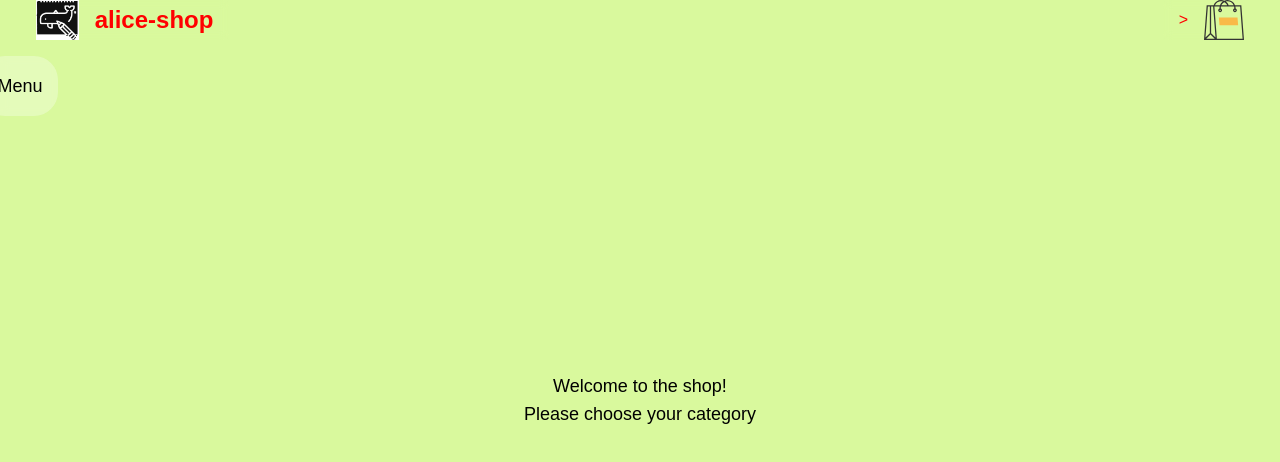
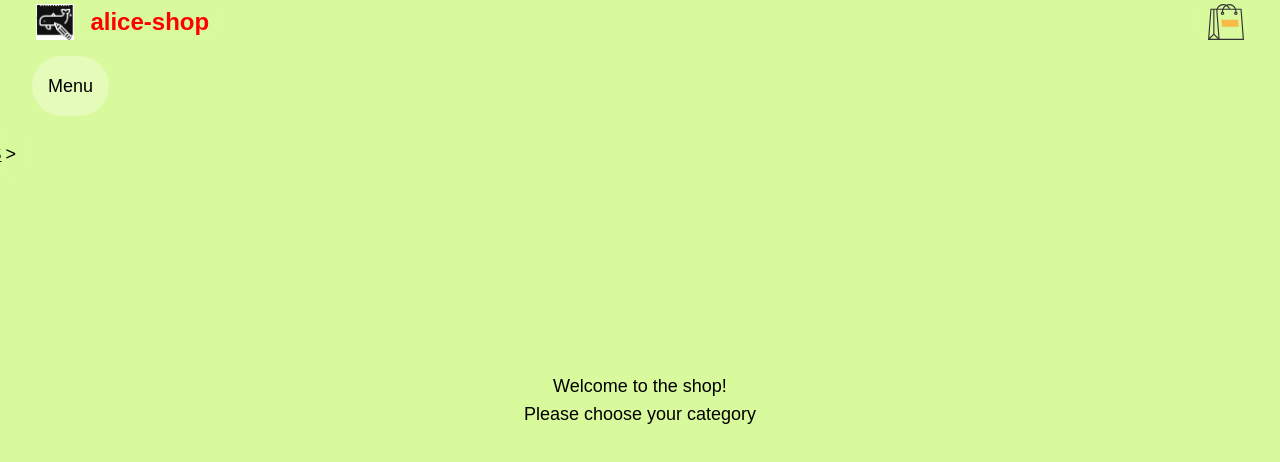
Before and after one commit to AliceSteel/alice-shop, a Nuxt app: page / in a window 1280 px wide. Shown: the top 462 px of the page. Built offline with nearby package versions, Linux system fonts and the light colour scheme.

Commit message:
fixed menu toggle

```diff
--- a/components/AppHeader.vue
+++ b/components/AppHeader.vue
@@ -1,6 +1,6 @@
 <template>
   <header
-    class="w-full px-9 h-10 fixed top-0 left-0 z-10 flex justify-end items-center text-black"
+    class="w-full px-9 py-1 h-11 fixed top-0 left-0 z-10 flex justify-end items-center text-black"
   >
     <nuxt-link
       to="/"
@@ -16,7 +16,7 @@
       title="Cart"
       class="h-full flex items-center gap-4 bg-transparent pl-4 backdrop-blur-sm"
     >
-      ><svg
+      <svg
         height="100%"
         version="1.1"
         id="Layer_1"
--- a/components/AppMenu.vue
+++ b/components/AppMenu.vue
@@ -1,12 +1,9 @@
 <template>
   <nav
-    class="fixed z-20 top-10 -left-40 flex flex-col gap-2 items-start px-8 py-4 transition-all duration-300 ease-in bg-opacity-0 uppercase"
-    :class="{ 'left-0 bg-white bg-opacity-40 rounded-3xl h-max backdrop-blur-sm': isMenuOpen }"
-
+    class="fixed z-20 top-10 left-0 flex flex-col gap-2 items-start px-8 py-4 uppercase"
   >
     <button
-      class="relative top-0 rounded-3xl p-4"
-      :class="{ 'left-0' : isMenuOpen, 'bg-white bg-opacity-30 backdrop-blur-sm left-[130%]' : !isMenuOpen }"
+      class="relative left-0 top-0 rounded-full p-4 bg-white bg-opacity-30 backdrop-blur-sm"
       @click.prevent.stop="toggleMenu"
     >
       {{ isMenuOpen ? 'X' : 'Menu' }}
@@ -14,6 +11,8 @@
     <div
       v-for="category in categories"
       :key="category.id"
+      class="relative -left-full bg-lime-400 bg-opacity-0 rounded-3xl h-max backdrop-blur-sm p-4 transition-all duration-300 ease-in"
+      :class="{ 'left-0 bg-opacity-40': isMenuOpen }"
 
     >
       <CategoryItem :category="category" />
--- a/pages/categories/[[categorySlug]].vue
+++ b/pages/categories/[[categorySlug]].vue
@@ -1,7 +1,7 @@
 <template>
   <div class="w-full flex flex-col items-center gap-4">
     <h4>Category {{ category }}</h4>
-    <div class="w-full flex flex-wrap gap-2">
+    <div class="flex flex-wrap gap-2">
       <div v-for="(product, key) in products" :key="key">
         <ProductCard :item="product" />
       </div>
```
